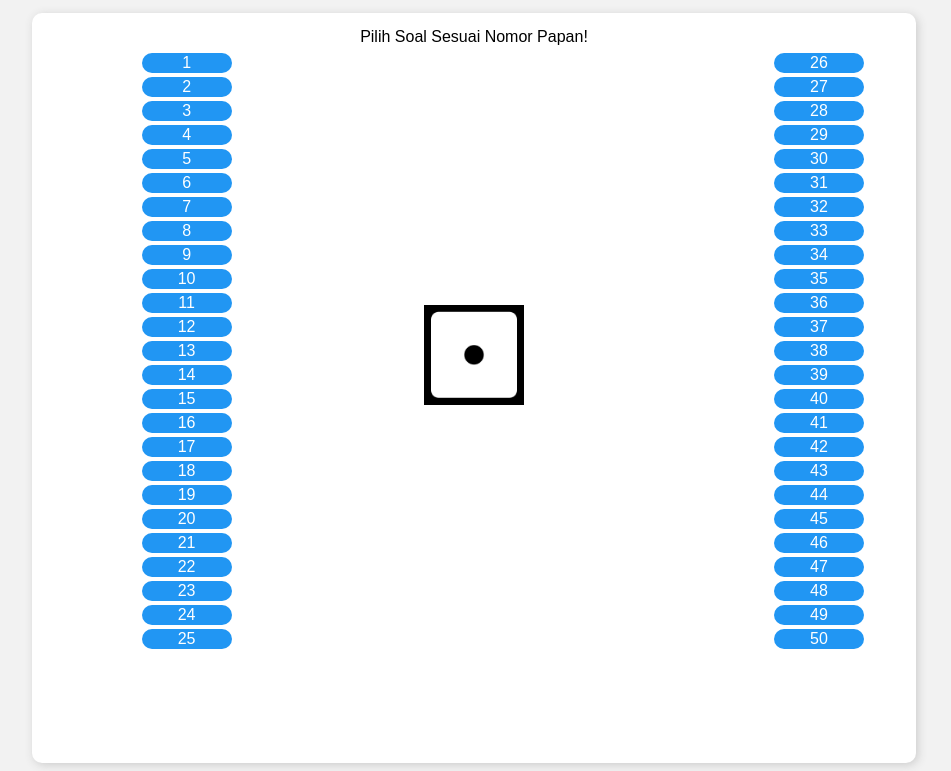
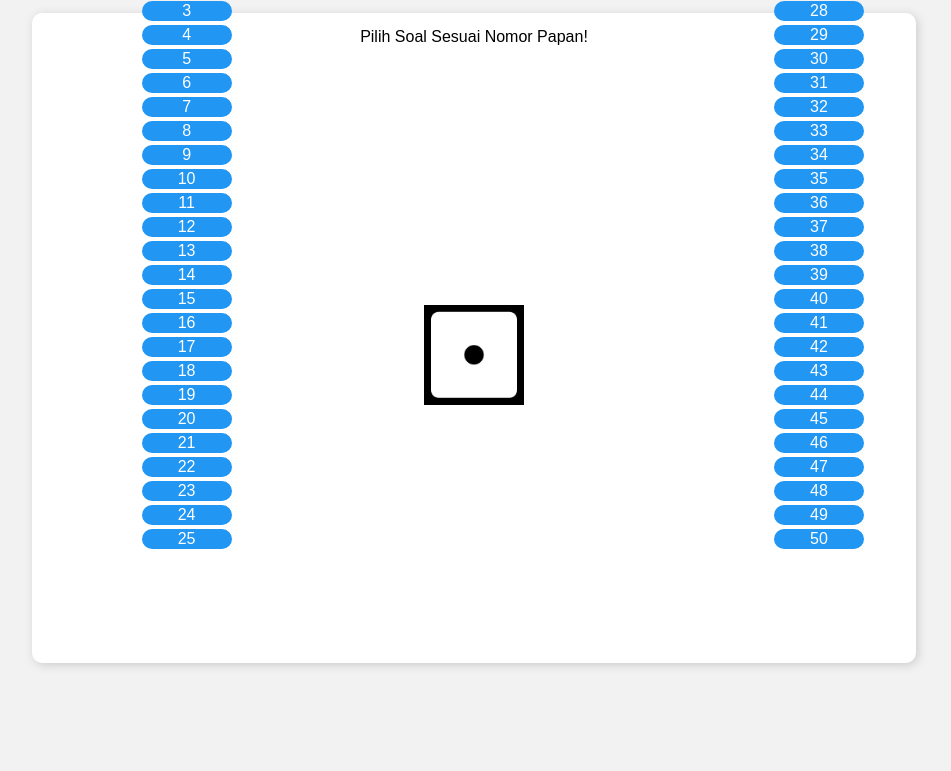
Before and after one commit to IrOsens/IrOsoal-ular-tangga.github.io, a plain HTML site: page index.html in a window 1280 px wide. Shown: the part 95-866 px from the top of the page, without its empty margins (166-1117 px from the left). After the commit the page ends 800 px from the top, so only its background shows below. Drawn offline with Linux system fonts and the light colour scheme.

Commit message:
Update style.css

```diff
--- a/style.css
+++ b/style.css
@@ -43,7 +43,7 @@ body {
 
   .answers {
 
-    margin-top: -120px;
+    margin-top: -220px;
 
   }
 
```
